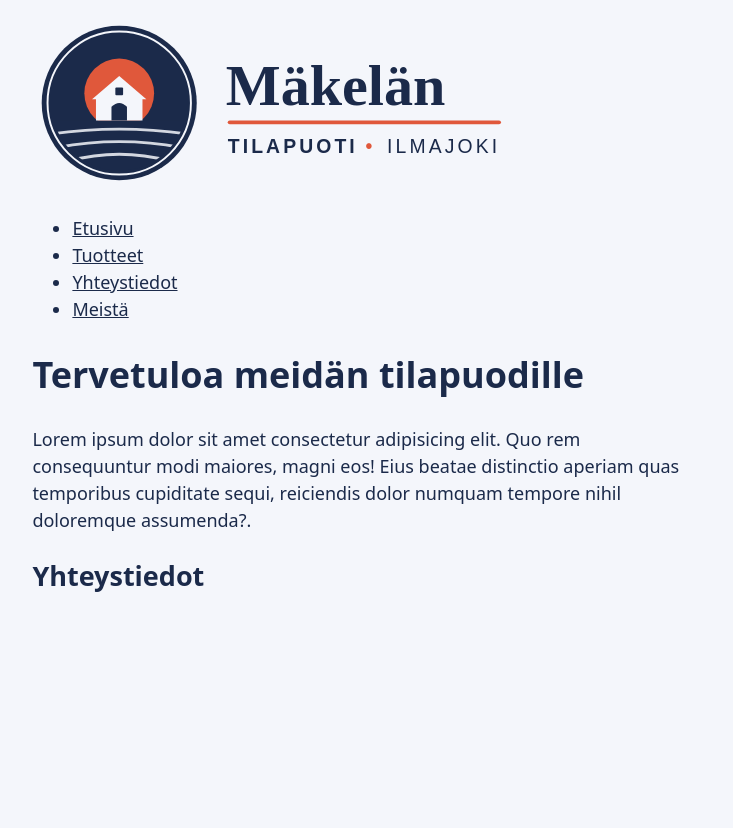
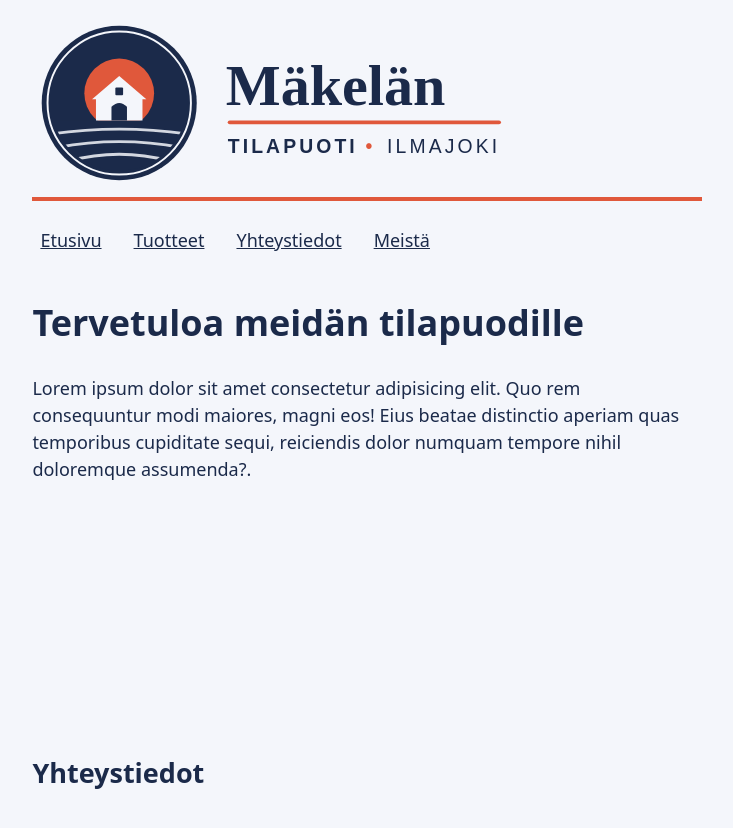
Before and after one commit to emilsysq/web_ohjelmointi, a plain HTML site: page index.html in a window 1280 px wide. Shown: the whole page, without its empty margins (273-1006 px from the left). Before the commit the page ends 800 px from the top, so only its background shows below. Drawn offline with Linux system fonts and the light colour scheme.

Commit message:
grid rivien korjaus, footer alas

```diff
--- a/style.css
+++ b/style.css
@@ -15,9 +15,15 @@ body {
     line-height: 1.5;
     max-width: 65ch;
     margin: 0 auto;
+
+    display: grid;
+    min-height: 100dvh;
+    grid-template-rows: auto auto 1fr auto;
 }
 
+
 img {max-width: 100%; height: auto;}
+
 
 a {
     color: var(--text);
@@ -32,3 +38,23 @@ a:focus-visible {
     outline: 3px solid var(--text);
     outline-offset: 2px;
 }
+
+
+nav ul {
+    display: flex;
+    flex-wrap: wrap;
+    gap: 1rem;
+    list-style: none;
+    padding: 0;
+}
+
+nav a {
+    display: inline-block;
+    padding: 0.5rem;
+}
+
+header {border-bottom: 4px solid var(--accent);}
+
+h1 {
+    margin-top: var(--space);
+}
```
